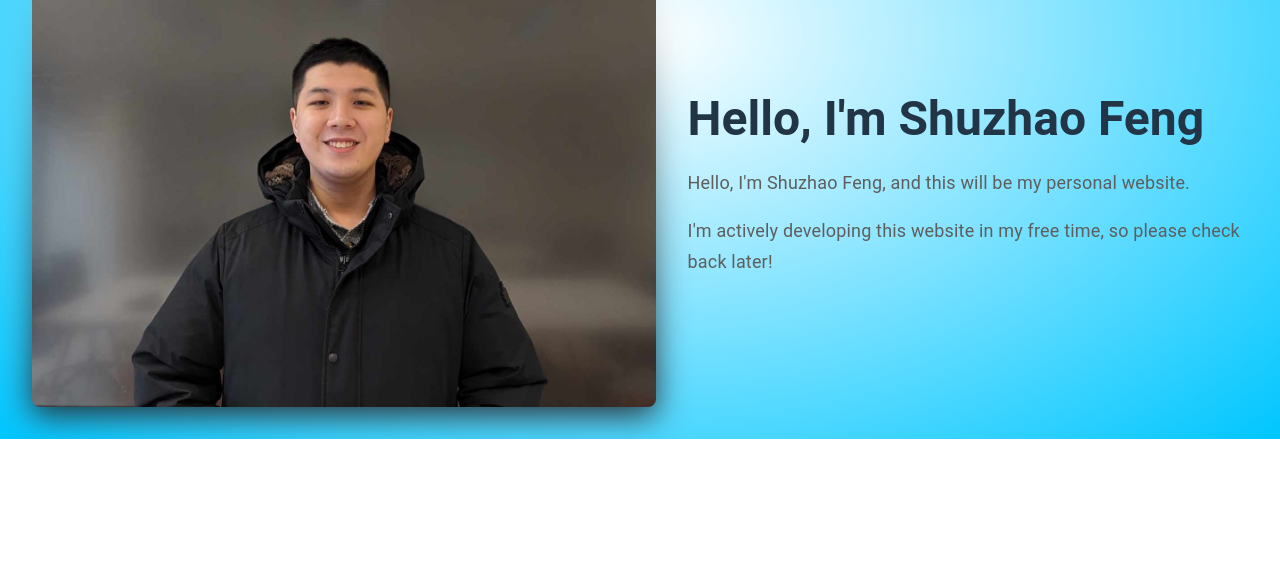
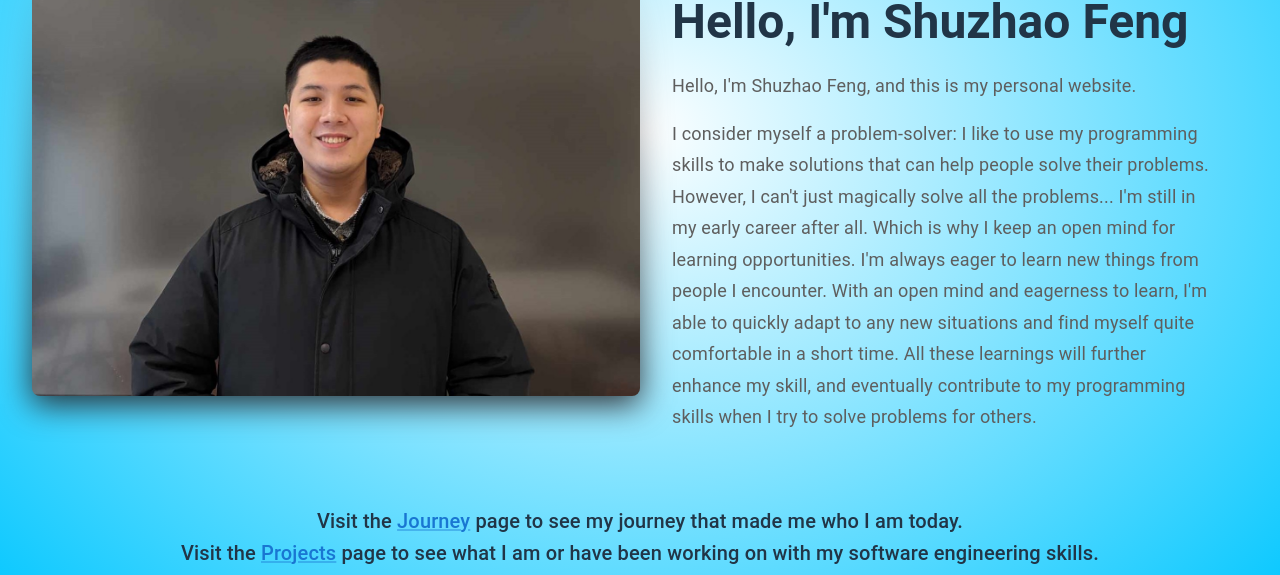
Before and after one commit to ShuzhaoFeng/shuzhaofeng.github.io, a React (Vite) app: page / in a window 1280 px wide. Shown: the part 370-945 px from the top of the page. Before the commit the page ends 809 px from the top, so only its background shows below. Built offline with nearby package versions, Linux system fonts and the light colour scheme.

Commit message:
Update main page

```diff
--- a/src/pages/MainPage.tsx
+++ b/src/pages/MainPage.tsx
@@ -1,14 +1,22 @@
-import { Box, Grid, Typography } from '@mui/material'
+import { Grid, Typography, Link } from '@mui/material'
 
 import Profile from '../components/profile/Profile'
 
 const MainPage = () => {
     return (
-        <Box component='div' className='page' display='flex'>
+        <Grid container className='page'>
+            <Grid item xs={12}>
+                <Grid container display='flex'>
+                    <Grid item xs={6}>
                         <Profile />
+                    </Grid>
+                    <Grid item xs={6}>
                         <Grid container className='intro'>
                             <Grid item xs={12}>
-                    <Typography variant='h3' className='intro-title'>
+                                <Typography
+                                    variant='h3'
+                                    className='intro-title'
+                                >
                                     Hello, I'm Shuzhao Feng
                                 </Typography>
                             </Grid>
@@ -16,20 +24,61 @@ const MainPage = () => {
                                 <Grid container className='intro-body'>
                                     <Grid item xs={12}>
                                         <Typography variant='subtitle1'>
-                                Hello, I'm Shuzhao Feng, and this will be my
-                                personal website.
+                                            Hello, I'm Shuzhao Feng, and this is
+                                            my personal website.
                                         </Typography>
                                     </Grid>
                                     <Grid item xs={12}>
                                         <Typography variant='subtitle1'>
-                                I'm actively developing this website in my free
-                                time, so please check back later!
+                                            I consider myself a problem-solver:
+                                            I like to use my programming skills
+                                            to make solutions that can help
+                                            people solve their problems.
+                                        </Typography>
+                                        <Typography variant='subtitle1'>
+                                            However, I can't just magically
+                                            solve all the problems... I'm still
+                                            in my early career after all. Which
+                                            is why I keep an open mind for
+                                            learning opportunities. I'm always
+                                            eager to learn new things from
+                                            people I encounter. With an open
+                                            mind and eagerness to learn, I'm
+                                            able to quickly adapt to any new
+                                            situations and find myself quite
+                                            comfortable in a short time. All
+                                            these learnings will further enhance
+                                            my skill, and eventually contribute
+                                            to my programming skills when I try
+                                            to solve problems for others.
                                         </Typography>
                                     </Grid>
                                 </Grid>
                             </Grid>
                         </Grid>
-        </Box>
+                    </Grid>
+                </Grid>
+            </Grid>
+            <Grid item xs={12} pt={5}>
+                <Typography variant='h6'>
+                    Visit the <Link href='/#/journey'>Journey</Link> page to see
+                    my journey that made me who I am today.
+                </Typography>
+            </Grid>
+            <Grid item xs={12}>
+                <Typography variant='h6'>
+                    Visit the <Link href='/#/projects'>Projects</Link> page to
+                    see what I am or have been working on with my software
+                    engineering skills.
+                </Typography>
+            </Grid>
+            <Grid item xs={12}>
+                <Typography variant='h6'>
+                    Visit the <Link href='/#/awards'>Awards</Link> page to see
+                    some of the awards I have received.
+                </Typography>
+            </Grid>
+        </Grid>
     )
 }
 
```
Lines whose indentation alone changed are shown as unchanged.
